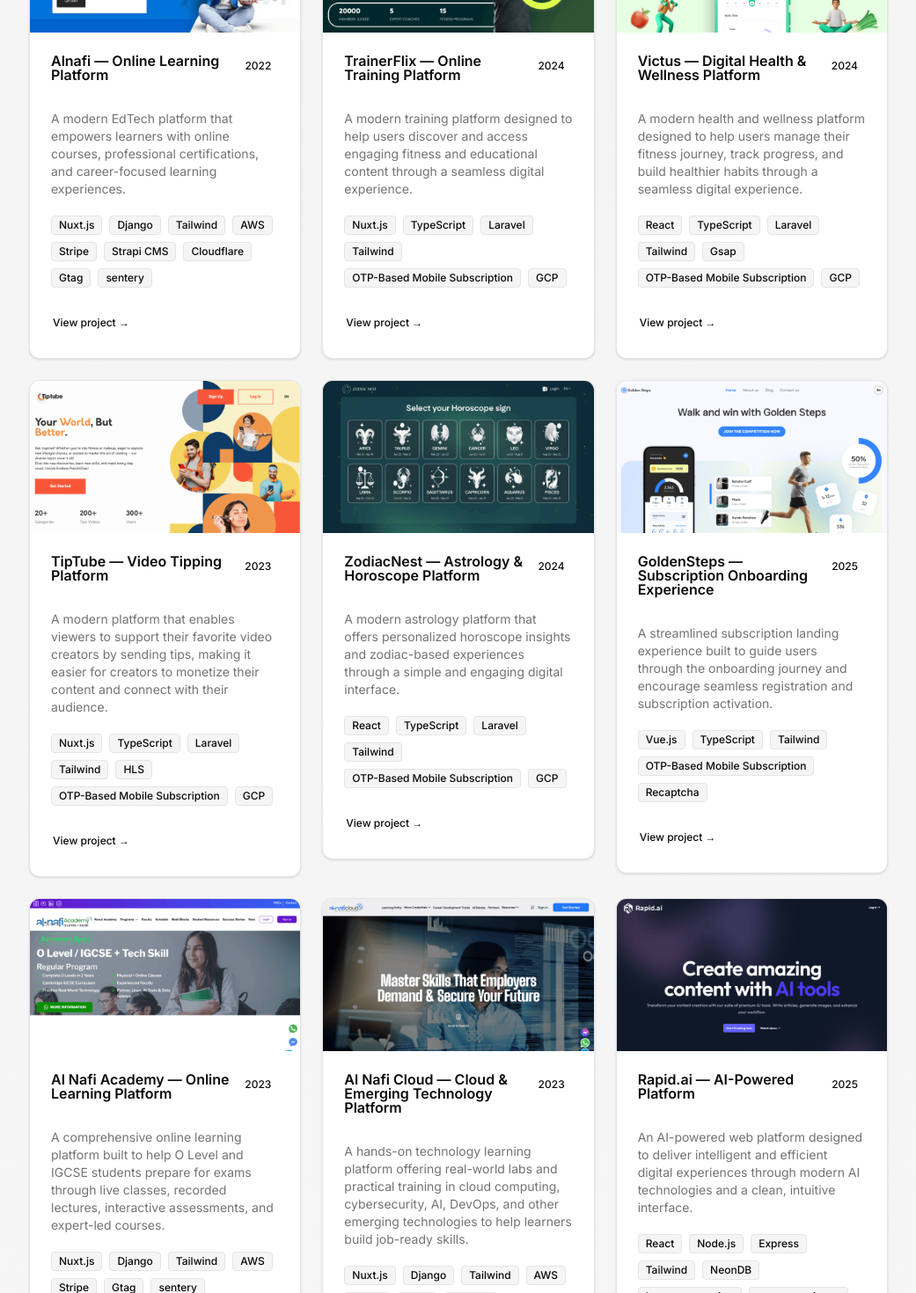
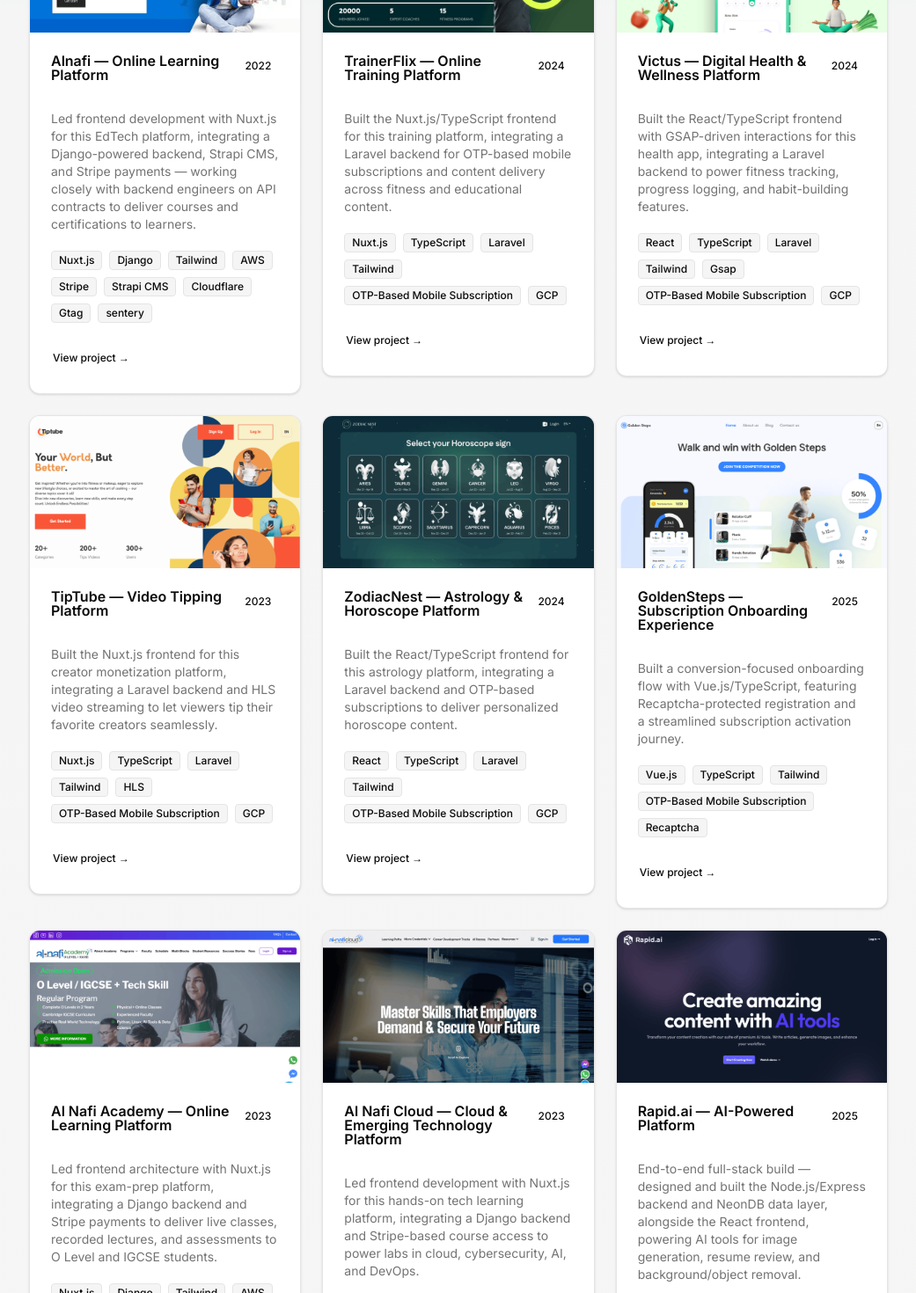
Before and after one commit to muhammadhasnainsaeed/portfolio, a Next.js app: page /projects in a window 1280 px wide. Shown: the part 580-2050 px from the top of the page at 88% size, without its empty margins (119-1160 px from the left). Built offline with nearby package versions, Linux system fonts and the light colour scheme.

Commit message:
Update experience and project descriptions
Refine role summaries and project descriptions to provide more specific
technical details regarding stack integration and full-stack
contributions.
Add Rapid.ai to selected projects.

```diff
--- a/src/data/about.ts
+++ b/src/data/about.ts
@@ -112,15 +112,15 @@
 export const experience = [
   {
     period: "Dec 2023 — Nov 2025",
-    role: "Senior Frontend / Full Stack Engineer",
+    role: "Senior Frontend Engineer",
     company: "Absolutely Digital",
     summary:
-      "Built and scaled SaaS and subscription platforms end-to-end using React, Next.js and Vue, with strong backend integration (Node.js, PostgreSQL, MongoDB).",
+      "Built and scaled SaaS and subscription platforms end-to-end on the frontend using React, Next.js and Vue, working closely with backend engineers to integrate Node.js APIs, PostgreSQL, and MongoDB data layers.",
     highlights: [
       "Integrated Stripe billing, authentication and payment systems across multiple production SaaS products.",
       "Improved performance and SEO by 35%+ (Lighthouse) through optimization and modular architecture.",
       "Optimized state management with Zustand and Pinia, and built reusable, scalable component systems.",
-      "Contributed to CI/CD pipelines and Docker-based deployments on AWS.",
+      "Collaborated with backend and DevOps teams on CI/CD pipelines and Docker-based deployments on AWS.",
     ],
   },
   {
@@ -130,10 +130,10 @@
     summary:
       "Led frontend architecture for SaaS and e-learning platforms built with Nuxt.js and Tailwind, working across Alnafi's product ecosystem (Alnafi Cloud, Academy System, Affiliate, Albaseer Dashboard).",
     highlights: [
-      "Improved UX, onboarding flows and conversion rates across e-learning products.",
-      "Integrated Stripe payments, AWS services and authentication systems.",
+      "Improved UX and onboarding flows across e-learning products, working closely with backend teams on API integration.",
+      "Integrated Stripe payments, AWS services and authentication systems on the frontend.",
       "Collaborated cross-functionally with backend, design and marketing teams to ship features faster.",
-      "Enhanced performance and modularity through cleaner, reusable architecture.",
+      "Enhanced performance and modularity through cleaner, reusable component architecture.",
     ],
   },
 ];
--- a/src/data/projects.ts
+++ b/src/data/projects.ts
@@ -1,11 +1,30 @@
 export const selectedProject = [
+  {
+    title: "Rapid.ai — AI-Powered Platform",
+    action: "2025",
+    image: "/projects/rapid-ai.png",
+    link: "https://rapid-ai-pi.vercel.app/",
+    description:
+      "End-to-end full-stack build — designed and built the Node.js/Express backend and NeonDB data layer, alongside the React frontend, powering AI tools for image generation, resume review, and background/object removal.",
+    tags: [
+      "React",
+      "Node.js",
+      "Express",
+      "Tailwind",
+      "NeonDB",
+      "Image generation",
+      "resume reviewer",
+      "object removal",
+      "background removal",
+    ],
+  },
   {
     title: "Alnafi — Online Learning Platform",
     action: "2022",
     image: "/projects/alnafi.png",
     link: "https://alnafi.com/",
     description:
-      "A modern EdTech platform that empowers learners with online courses, professional certifications, and career-focused learning experiences.",
+      "Led frontend development with Nuxt.js for this EdTech platform, integrating a Django-powered backend, Strapi CMS, and Stripe payments — working closely with backend engineers on API contracts to deliver courses and certifications to learners.",
     tags: [
       "Nuxt.js",
       "Django",
@@ -16,22 +35,6 @@
       "Cloudflare",
       "Gtag",
       "sentery",
-    ],
-  },
-  {
-    title: "TrainerFlix — Online Training Platform",
-    action: "2024",
-    image: "/projects/trainerflix.png",
-    link: "https://trainerflix.app/",
-    description:
-      "A modern training platform designed to help users discover and access engaging fitness and educational content through a seamless digital experience.",
-    tags: [
-      "Nuxt.js",
-      "TypeScript",
-      "Laravel",
-      "Tailwind",
-      "OTP-Based Mobile Subscription",
-      "GCP",
     ],
   },
   {
@@ -60,7 +63,7 @@
     image: "/projects/alnafi.png",
     link: "https://alnafi.com/",
     description:
-      "A modern EdTech platform that empowers learners with online courses, professional certifications, and career-focused learning experiences.",
+      "Led frontend development with Nuxt.js for this EdTech platform, integrating a Django-powered backend, Strapi CMS, and Stripe payments — working closely with backend engineers on API contracts to deliver courses and certifications to learners.",
     tags: [
       "Nuxt.js",
       "Django",
@@ -79,7 +82,7 @@
     image: "/projects/trainerflix.png",
     link: "https://trainerflix.app/",
     description:
-      "A modern training platform designed to help users discover and access engaging fitness and educational content through a seamless digital experience.",
+      "Built the Nuxt.js/TypeScript frontend for this training platform, integrating a Laravel backend for OTP-based mobile subscriptions and content delivery across fitness and educational content.",
     tags: [
       "Nuxt.js",
       "TypeScript",
@@ -95,7 +98,7 @@
     image: "/projects/victus.png",
     link: "https://victusapp.com/",
     description:
-      "A modern health and wellness platform designed to help users manage their fitness journey, track progress, and build healthier habits through a seamless digital experience.",
+      "Built the React/TypeScript frontend with GSAP-driven interactions for this health app, integrating a Laravel backend to power fitness tracking, progress logging, and habit-building features.",
     tags: [
       "React",
       "TypeScript",
@@ -112,7 +115,7 @@
     image: "/projects/tiptube.png",
     link: "https://tiptube.app/",
     description:
-      "A modern platform that enables viewers to support their favorite video creators by sending tips, making it easier for creators to monetize their content and connect with their audience.",
+      "Built the Nuxt.js frontend for this creator monetization platform, integrating a Laravel backend and HLS video streaming to let viewers tip their favorite creators seamlessly.",
     tags: [
       "Nuxt.js",
       "TypeScript",
@@ -129,7 +132,7 @@
     image: "/projects/zodiacnest.png",
     link: "https://zodiacnest.app/",
     description:
-      "A modern astrology platform that offers personalized horoscope insights and zodiac-based experiences through a simple and engaging digital interface.",
+      "Built the React/TypeScript frontend for this astrology platform, integrating a Laravel backend and OTP-based subscriptions to deliver personalized horoscope content.",
     tags: [
       "React",
       "TypeScript",
@@ -145,7 +148,7 @@
     image: "/projects/goldensteps.png",
     link: "https://goldensteps.net/",
     description:
-      "A streamlined subscription landing experience built to guide users through the onboarding journey and encourage seamless registration and subscription activation.",
+      "Built a conversion-focused onboarding flow with Vue.js/TypeScript, featuring Recaptcha-protected registration and a streamlined subscription activation journey.",
     tags: [
       "Vue.js",
       "TypeScript",
@@ -160,7 +163,7 @@
     image: "/projects/alnafi-academy.png",
     link: "https://alnafi.academy/",
     description:
-      "A comprehensive online learning platform built to help O Level and IGCSE students prepare for exams through live classes, recorded lectures, interactive assessments, and expert-led courses.",
+      "Led frontend architecture with Nuxt.js for this exam-prep platform, integrating a Django backend and Stripe payments to deliver live classes, recorded lectures, and assessments to O Level and IGCSE students.",
     tags: ["Nuxt.js", "Django", "Tailwind", "AWS", "Stripe", "Gtag", "sentery"],
   },
   {
@@ -169,7 +172,7 @@
     image: "/projects/alnafi-cloud.png",
     link: "https://alnafi.cloud/",
     description:
-      "A hands-on technology learning platform offering real-world labs and practical training in cloud computing, cybersecurity, AI, DevOps, and other emerging technologies to help learners build job-ready skills.",
+      "Led frontend development with Nuxt.js for this hands-on tech learning platform, integrating a Django backend and Stripe-based course access to power labs in cloud, cybersecurity, AI, and DevOps.",
     tags: ["Nuxt.js", "Django", "Tailwind", "AWS", "Stripe", "Gtag", "sentery"],
   },
   {
@@ -178,7 +181,7 @@
     image: "/projects/rapid-ai.png",
     link: "https://rapid-ai-pi.vercel.app/",
     description:
-      "An AI-powered web platform designed to deliver intelligent and efficient digital experiences through modern AI technologies and a clean, intuitive interface.",
+      "End-to-end full-stack build — designed and built the Node.js/Express backend and NeonDB data layer, alongside the React frontend, powering AI tools for image generation, resume review, and background/object removal.",
     tags: [
       "React",
       "Node.js",
@@ -197,7 +200,7 @@
     image: "/projects/ai-voice-interpreter.png",
     link: "https://github.com/muhammadhasnainsaeed/urdu-english-interpreter",
     description:
-      "Real-time multilingual desktop application built with Electron, React, Node.js and OpenAI — translating speech across languages with sub-second latency.",
+      "End-to-end full-stack build — built the Electron/React desktop frontend and the Node.js backend integrating OpenAI Whisper, achieving sub-second multilingual transcription latency.",
     tags: [
       "JavaScript",
       "Electron",
```
